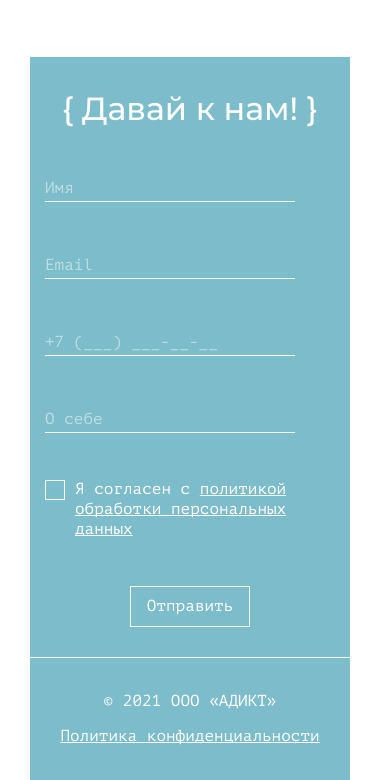
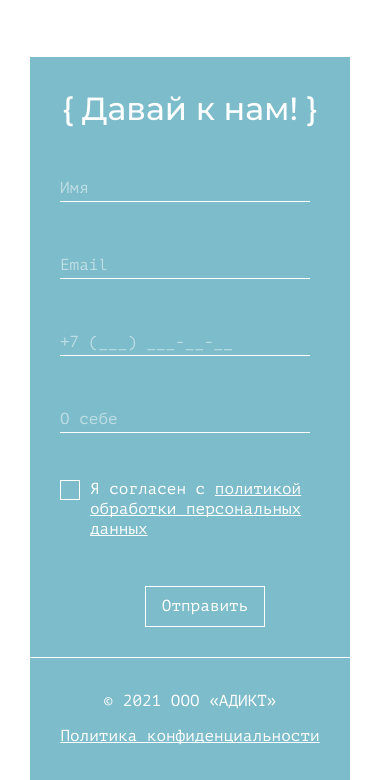
Before and after one commit to Dirk19991/adict-test, a website built with Parcel: page index.html in a window 390 px wide. Shown: the part 3950-4730 px from the top of the page. Built offline with nearby package versions, Linux system fonts and the light colour scheme.

Commit message:
fix form

```diff
--- a/style.scss
+++ b/style.scss
@@ -1001,7 +1001,8 @@ main {
     width: 456px;
 
     @media (max-width: 768px) {
-      width: 290px;
+      width: 320px;
+      padding-left: 30px;
     }
 
     > label {
```
Also changed, not shown: style.css, 1 other file.
